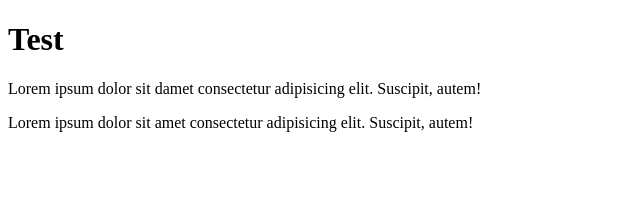
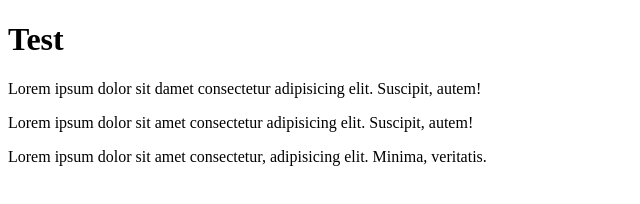
Before and after one commit to adamkovalchuk/test, a plain HTML site: page index.html in a window 1280 px wide. Shown: the whole page, without its empty margins (0-640 px from the left). Drawn offline with Linux system fonts and the light colour scheme.

Commit message:
added third paragraph

```diff
--- a/index.html
+++ b/index.html
@@ -11,6 +11,7 @@
     <h1>Test</h1>
     <p>Lorem ipsum dolor sit damet consectetur adipisicing elit. Suscipit, autem!</p>
     <p>Lorem ipsum dolor sit amet consectetur adipisicing elit. Suscipit, autem!</p>
+    <p>Lorem ipsum dolor sit amet consectetur, adipisicing elit. Minima, veritatis.</p>
 </body>
 
 </html>
```
